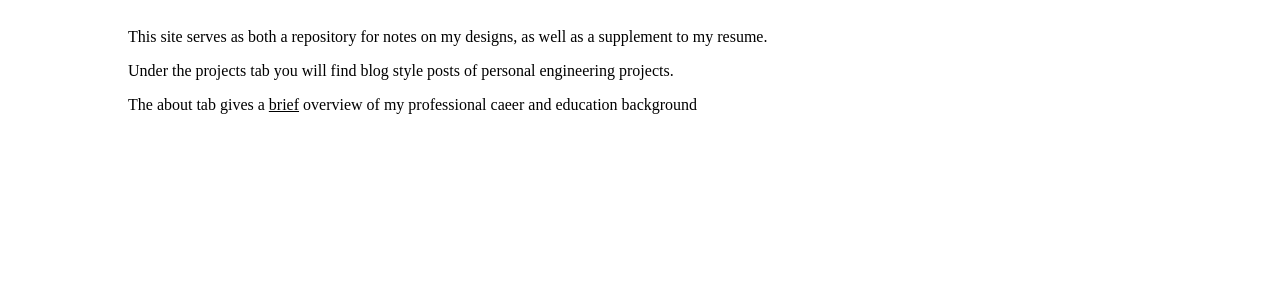
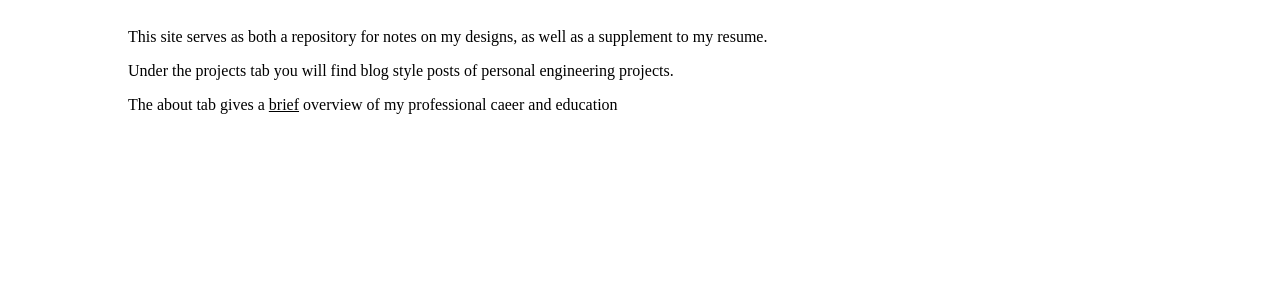
Before and after one commit to jwb556/jwb556.github.io, a Jekyll site: the page built from index.html, in a window 1280 px wide. Shown: the part 161-449 px from the top of the page. Built offline with Jekyll 4.4.1, drawn with Linux system fonts in a browser that asks for light colours.

Commit message:
Quick edits to content, which didn't read quite right (small cosmetic, but necessary changes)

```diff
--- a/index.html
+++ b/index.html
@@ -10,7 +10,7 @@ title: jwb556, Electrical Engineer
   <p>Under the projects tab you will find blog style posts of personal engineering projects.
   </p>
 
-  <p>The about tab gives a <u>brief</u> overview of my professional caeer and education background
+  <p>The about tab gives a <u>brief</u> overview of my professional caeer and education
   </p>
 
 </div><!-- /.blurb -->
```
Also changed, not shown: _posts/2016-05-19-2016-First-Post-Using-Jekyll.md (+1 -1 lines), _posts/2016-05-20-2016-Blank-Post.md (+1 -1 lines).
